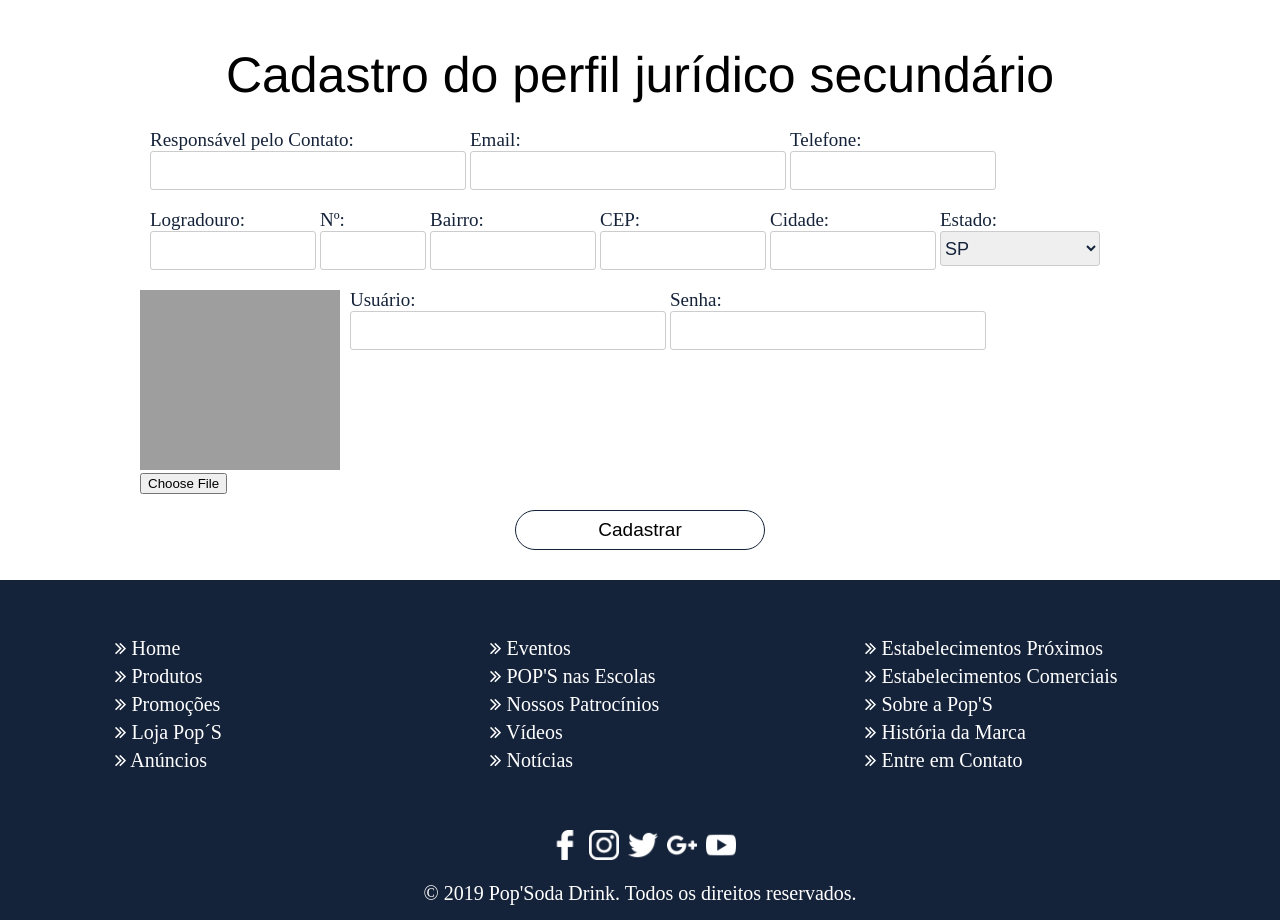
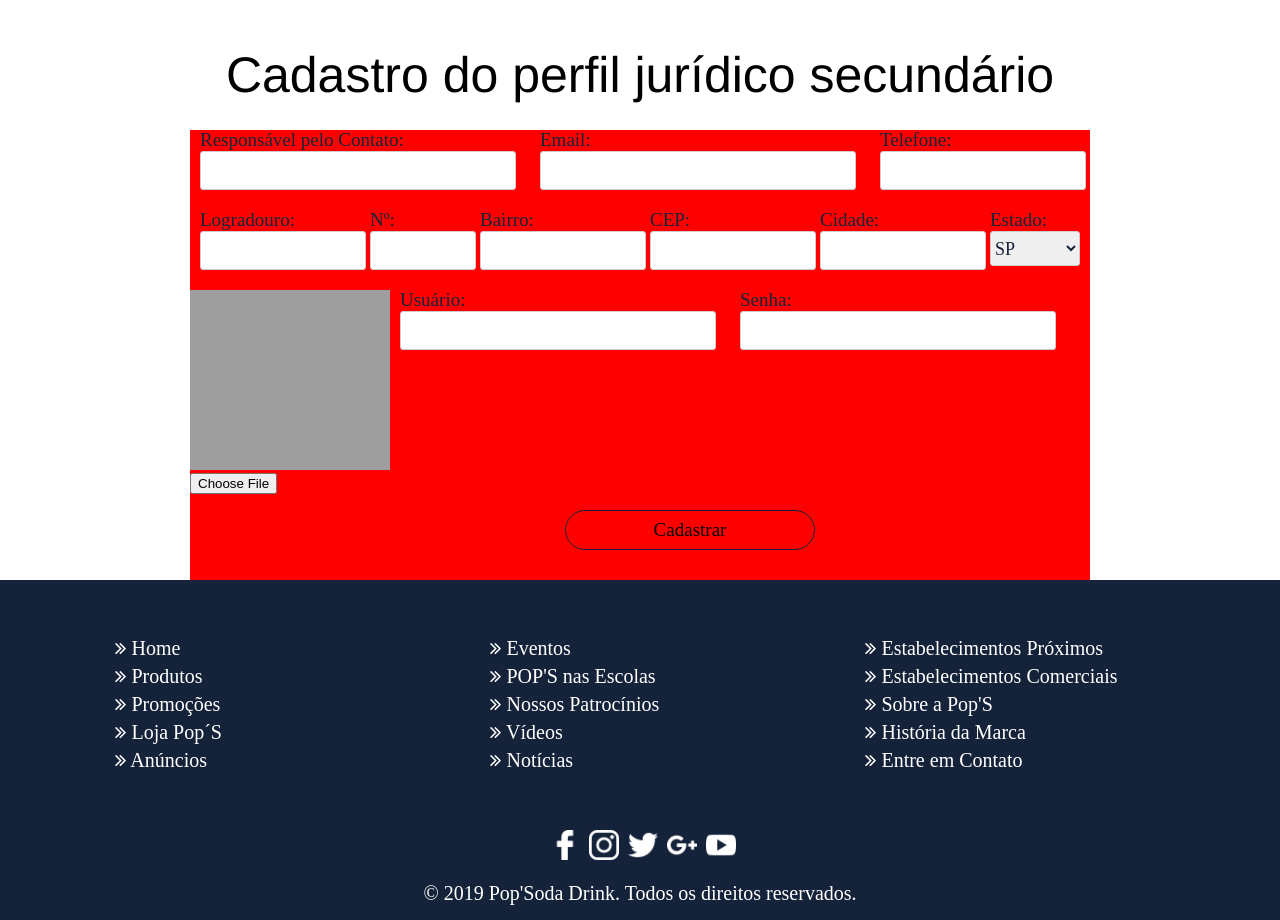
Before and after one commit to eudev-i/pop-soda-drink, a PHP site: page /cadastro_perfil_secundario_juridica.php in a window 1280 px wide. Shown: the part 160-1080 px from the top of the page. Run offline with PHP 8.4, Linux system fonts and the light colour scheme; grey boxes are pictures that could not be loaded.

Commit message:
Finalization of page of legal person

```diff
--- a/cadastro_perfil_secundario_juridica.php
+++ b/cadastro_perfil_secundario_juridica.php
@@ -78,8 +78,8 @@
                             </div>
                             <!-- Cidade -->
                             <div class="inputs_form inputs_form_medio_2">
-                                <label class="label_estilo">Estado:</label>
-                                <select class="input_estilo" type="text" name="txtEstadoPjs" id="txtEstadoPjs">
+                                <label class="label_estilo">Estado:</label><br>
+                                <select class="input_estilo2" type="text" name="txtEstadoPjs" id="txtEstadoPjs">
                                     <option value="ola">SP</option>
                                 </select>
                             </div>
--- a/css/cadastro_perfil_secundario_juridica.css
+++ b/css/cadastro_perfil_secundario_juridica.css
@@ -9,9 +9,10 @@ a:focus, button:focus, input:focus, textarea:focus, select:focus, option:focus {
 
 /* ************** Conteúdo ************* */
 .caixa_central_pjs{
-    width: 1200px;
+    width: 900px;
     height: 450px;
     margin-top: 10px;
+    background-color: red;
 
 }
 
@@ -26,7 +27,6 @@ a:focus, button:focus, input:focus, textarea:focus, select:focus, option:focus {
     width: 100%;
     height: 70px;
     margin-bottom: 10px;
-
 }
 
 /* ********** inputs do form ********** */
@@ -40,6 +40,7 @@ a:focus, button:focus, input:focus, textarea:focus, select:focus, option:focus {
 
 .inputs_form_grande{
     width: 31%;
+    margin-right: 20px;
 }
 
 .inputs_form_medio{
@@ -57,6 +58,9 @@ a:focus, button:focus, input:focus, textarea:focus, select:focus, option:focus {
 .input_estilo{
     width: 100%;
 }
+.input_estilo2{
+    width: 90px;
+}
 
 
 /* ********* formatacao dos inputs e labels ********* */
@@ -66,10 +70,18 @@ a:focus, button:focus, input:focus, textarea:focus, select:focus, option:focus {
     border: 1px solid #ccc;
     border-radius: 3px;
     font-size: 18px;
-    font-family: sans-serif;
+    font-family: Gadugi;
     color: #15233a;
 }
-
+.input_estilo2 {
+    height: 35px;
+    margin-top: 2px;
+    border: 1px solid #ccc;
+    border-radius: 3px;
+    font-size: 18px;
+    font-family: Gadugi;
+    color: #15233a;
+}
 .label_estilo{
     font-size: 19px;
     color: #15233a;
@@ -106,7 +118,7 @@ a:focus, button:focus, input:focus, textarea:focus, select:focus, option:focus {
     width: 250px;
     height: 40px;
     font-size: 19px;
-    font-family: sans-serif;
+    font-family: Gadugi;
     background-color: transparent;
     border: 1px solid #15233a;
     cursor: pointer;
```
